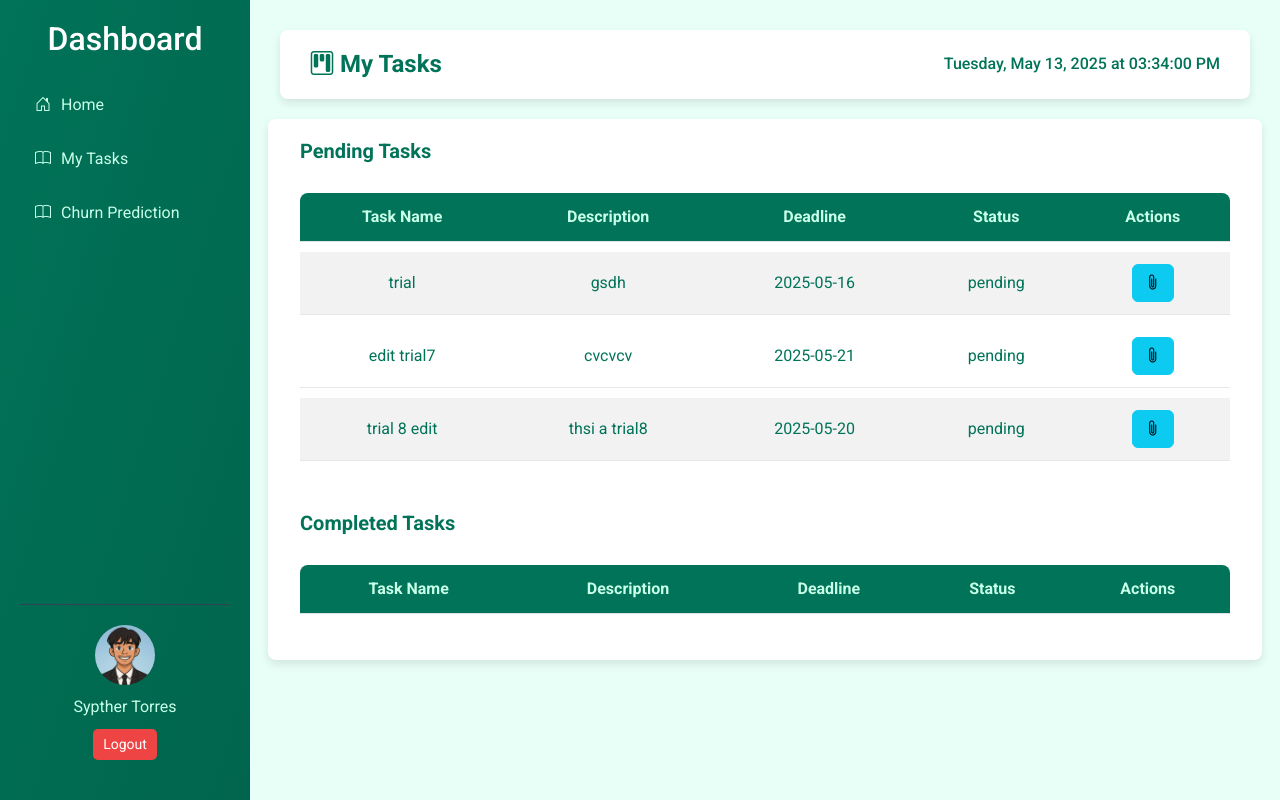
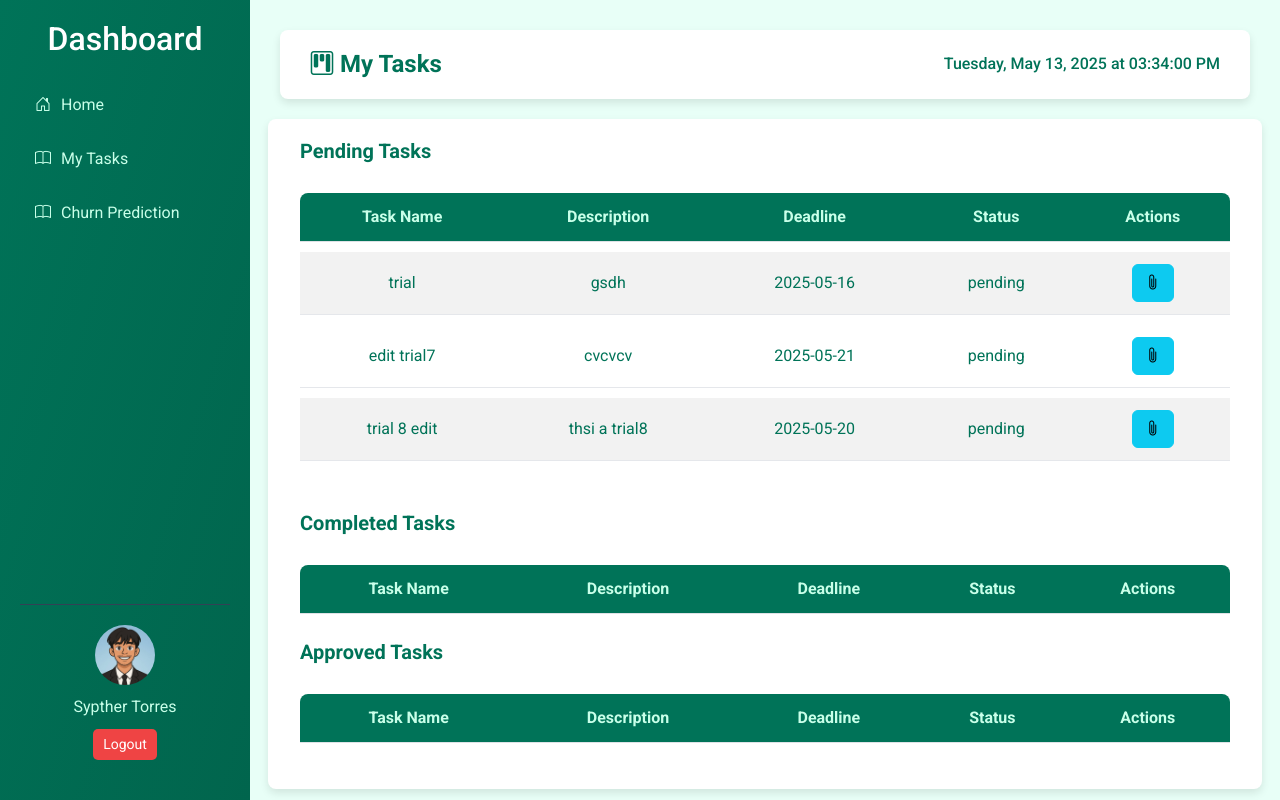
Before and after one commit to Torresypther/StudentManagementSystem, a PHP site: page /StudentManagementSystem/std-dashb.php in a window 1280 px wide. Run offline with PHP 8.4, Linux system fonts and the light colour scheme; a user stored in the database is signed in; data comes from the database, SQL or seed files in the repository; lists and menus that the app fills with data are empty.

Commit message:
11:33 commit

```diff
--- a/index.php
+++ b/index.php
@@ -342,7 +342,7 @@ if ($user_id != 9) {
 <body>
   <div class="sidebar">
     <h2>Dashboard</h2>
-    <a href="dashboard.php"><i class="bi bi-house-door"></i> Home</a>
+    <a href="index.php"><i class="bi bi-house-door"></i> Home</a>
     <a href="task-maker.php"><i class="bi bi-book"></i> Tasks</a>
     <a href="churn_prediction.html"><i class="bi bi-book"></i> Churn Prediction</a>
 
--- a/main.js
+++ b/main.js
@@ -8,7 +8,7 @@ $(document).ready(function () {
     handleUserRegistration();
   }
 
-  if (currentPage === "dashboard.php") {
+  if (currentPage === "index.php") {
     fetchStudentData();
   }
 
--- a/std-dashb.php
+++ b/std-dashb.php
@@ -474,7 +497,7 @@ $user_id = $_SESSION['user_id'];
                     <td class="task-name">Task Name</td>
                     <td class="task-desc">Description</td>
                     <td class="task-deadline">Deadline</td>
-                    <td class="task-status">Status</td>
+                    <td class="task-status"><span class="status-tag"></span></td>
                     <td>
                         <button type="button" class="btn btn-info btn-md attach-file-btn" data-bs-toggle="modal" data-bs-target="#exampleModal">
                             <i class="bi bi-paperclip"></i>
@@ -504,10 +527,40 @@ $user_id = $_SESSION['user_id'];
                     <td class="task-name">Task Name</td>
                     <td class="task-desc">Description</td>
                     <td class="task-deadline">Deadline</td>
-                    <td class="task-status">Status</td>
+                    <td class="task-status"><span class="status-tag"></span></td>
                     <td>
-                        <button class="btn btn-warning btn-sm edit-btn" data-bs-toggle="modal" data-bs-target="#viewTaskModal">
-                            <i class="bi bi-eye"></i> View
+                        <button class="btn btn-warning btn-md edit-btn" data-bs-toggle="modal" data-bs-target="#viewTaskModal">
+                            <i class="bi bi-eye"></i>
+                        </button>
+                    </td>
+                </tr>
+            </template>
+            <!-- Approved Tasks Table -->
+            <div class="col-12">
+                <h3>Approved Tasks</h3>
+                <table class="table table-striped w-100">
+                    <thead>
+                        <tr>
+                            <th scope="col">Task Name</th>
+                            <th scope="col">Description</th>
+                            <th scope="col">Deadline</th>
+                            <th scope="col">Status</th>
+                            <th scope="col">Actions</th>
+                        </tr>
+                    </thead>
+                    <tbody id="approvedTasksBody"></tbody>
+                </table>
+            </div>
+            <!-- Approved Task Template -->
+            <template id="approvedTaskTemplate">
+                <tr data-id="">
+                    <td class="task-name">Task Name</td>
+                    <td class="task-desc">Description</td>
+                    <td class="task-deadline">Deadline</td>
+                    <td class="task-status"><span class="status-tag"></span></td>
+                    <td>
+                        <button class="btn btn-warning btn-md edit-btn" data-bs-toggle="modal" data-bs-target="#viewTaskModal">
+                            <i class="bi bi-eye"></i>
                         </button>
                     </td>
                 </tr>
@@ -777,6 +830,7 @@ $user_id = $_SESSION['user_id'];
                     const completedTasksBody = document.getElementById("completedTasksBody");
                     pendingTasksBody.innerHTML = "";
                     completedTasksBody.innerHTML = "";
+                    approvedTasksBody.innerHTML = "";
 
                     const pendingTaskTemplate = document.getElementById("pendingTaskTemplate");
                     const completedTaskTemplate = document.getElementById("completedTaskTemplate");
@@ -793,6 +847,8 @@ $user_id = $_SESSION['user_id'];
                             taskRow = pendingTaskTemplate.content.cloneNode(true);
                         } else if (task.task_status === "completed") {
                             taskRow = completedTaskTemplate.content.cloneNode(true);
+                        } else if (task.task_status === "approved") {
+                            taskRow = approvedTaskTemplate.content.cloneNode(true);
                         } else {
                             return;
                         }
@@ -809,6 +865,8 @@ $user_id = $_SESSION['user_id'];
                             pendingTasksBody.appendChild(taskRow);
                         } else if (task.task_status === "completed") {
                             completedTasksBody.appendChild(taskRow);
+                        } else if (task.task_status === "approved") {
+                            approvedTasksBody.appendChild(taskRow);
                         }
                     });
                 })
--- a/task-maker.php
+++ b/task-maker.php
@@ -401,7 +401,7 @@ $users = $users_stmt->fetchAll(PDO::FETCH_ASSOC);
 <body>
   <div class="sidebar">
     <h2>Dashboard</h2>
-    <a href="dashboard.php"><i class="bi bi-house-door"></i> Home</a>
+    <a href="index.php"><i class="bi bi-house-door"></i> Home</a>
     <a href="task-maker.php"><i class="bi bi-book"></i> Tasks</a>
     <a href="churn_prediction.html"><i class="bi bi-book"></i> Churn Prediction</a>
 
```
Also changed, not shown: other parts of std-dashb.php (+30 -7 lines), churn_prediction.html (+20 -2 lines).
